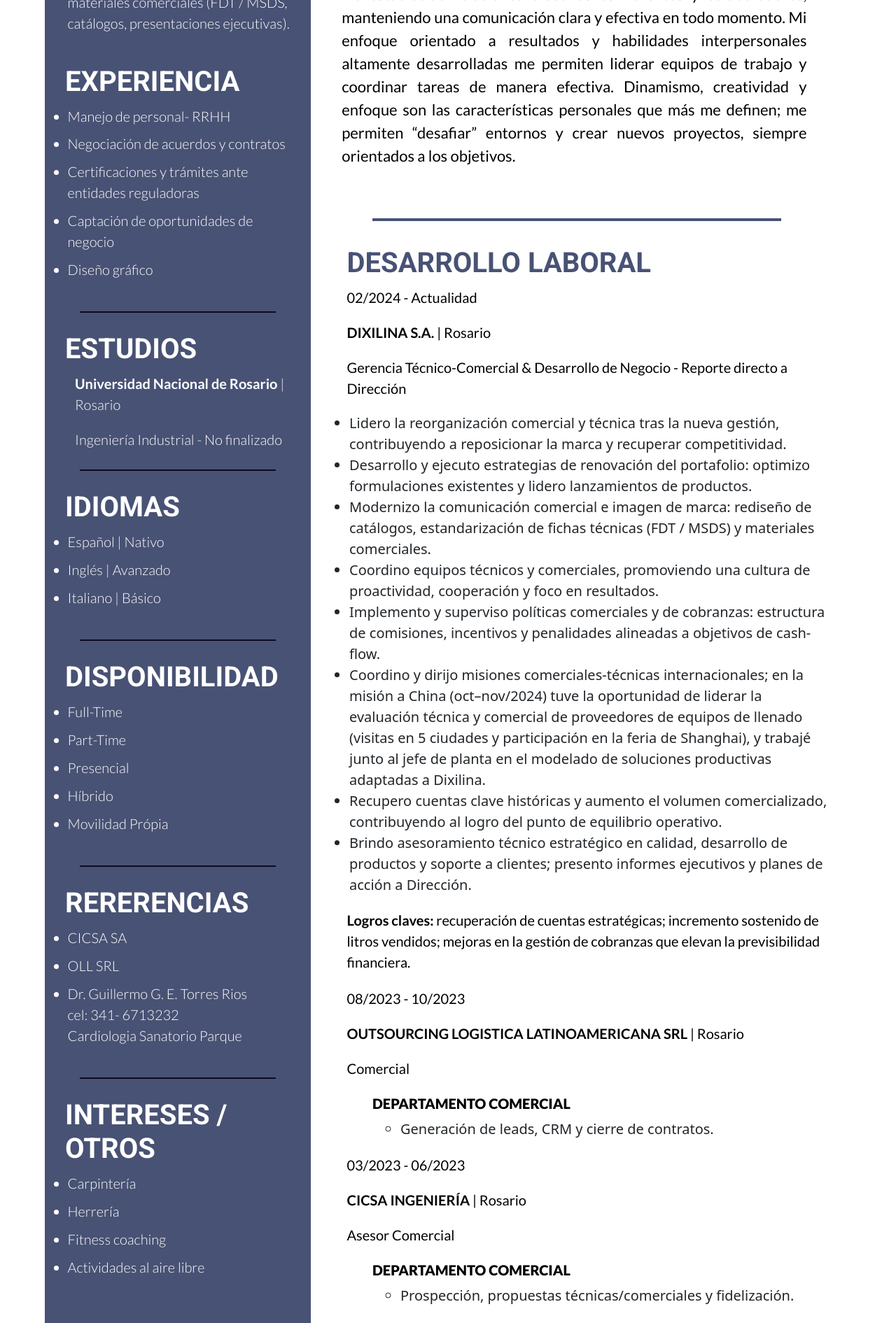
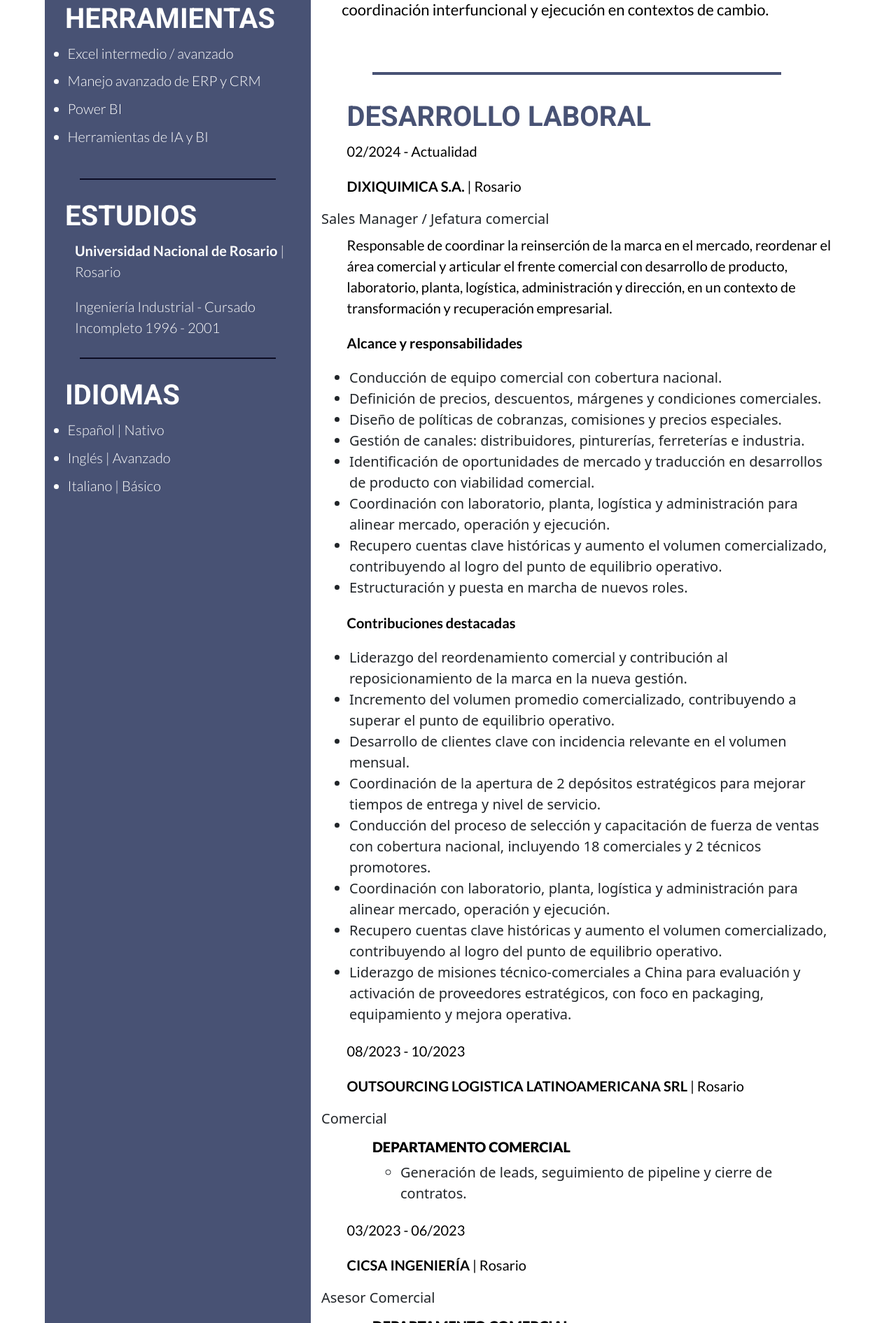
Before and after one commit to ArielGast/CV, a website: page index.html in a window 1280 px wide. Shown: the part 909-2800 px from the top of the page at 70% size. Drawn offline with nearby package versions, Linux system fonts and the light colour scheme.

Commit message:
nueva versión

```diff
--- a/index.html
+++ b/index.html
@@ -15,24 +15,23 @@
                 <img src="./imagenes/imagenCVsr.jpg" alt="Foto presentación">
                 <div class="separador-aside"></div>
                 <section>
-                    <h2>HABILIDADES CLAVES</h2>
+                    <h2>COMPETENCIAS CLAVES</h2>
                     <ul class="aptitudes-aside">
-                        <li>Liderazgo técnico-comercial y gestión de equipos multidisciplinares.</li>
-                        <li>Desarrollo de productos y control de calidad (formulaciones, pruebas, implementación).</li>
-                        <li>Gestión comercial estratégica: recuperación de cuentas, negociación y políticas de cobranza.</li>
-                        <li>Integración de información operativa (ERP / MRP) para toma de decisiones ejecutivas.</li>
-                        <li>Project management y toma de decisiones en entornos complejos.</li>
-                        <li>Comunicación técnica y confección de materiales comerciales (FDT / MSDS, catálogos, presentaciones ejecutivas).</li>
+                        <li>Dirección comercial y desarrollo de negocios.</li>
+                        <li>Pricing, rentabilidad y política comercial.</li>
+                        <li>Gestión de canales y desarrollo de cuentas clave.</li>
+                        <li>Reordenamiento comercial y disciplina de ejecución.</li>
+                        <li>Articulación entre mercado, producto y operación.</li>
+                        <li>Coordinación interfuncional con planta, laboratorio, logística y administración</li>
                     </ul>
                 </section>
                 <section>
-                    <h2>EXPERIENCIA</h2>
+                    <h2>HERRAMIENTAS</h2>
                     <ul class="aptitudes-aside">
-                        <li>Manejo de personal- RRHH</li>
-                        <li>Negociación de acuerdos y contratos</li>
-                        <li>Certificaciones y trámites ante entidades reguladoras</li>
-                        <li>Captación de oportunidades de negocio</li>
-                        <li>Diseño gráfico</li>
+                        <li>Excel intermedio / avanzado</li>
+                        <li>Manejo avanzado de ERP y CRM</li>
+                        <li>Power BI</li>
+                        <li>Herramientas de IA y BI</li>
                     </ul>
                 </section>
                 <div class="separador-aside"></div>
@@ -40,7 +39,7 @@
                     <h2>ESTUDIOS</h2>
                     <div class="formation">
                         <p><span>Universidad Nacional de Rosario</span> | Rosario </p>
-                        <p>Ingeniería Industrial - No finalizado </p>
+                        <p>Ingeniería Industrial - Cursado Incompleto 1996 - 2001 </p>
                     </div>
                 </section>
                 <div class="separador-aside"></div>
@@ -52,42 +51,12 @@
                         <li><span>Italiano | Básico </span></li>
                     </ul>
                 </section>
-                <div class="separador-aside"></div>
-                <section>
-                    <h2>DISPONIBILIDAD</h2>
-                    <ul class="aptitudes-aside">
-                        <li>Full-Time</li>
-                        <li>Part-Time</li>
-                        <li>Presencial</li>
-                        <li>Híbrido</li>
-                        <li>Movilidad Própia</li>
-                    </ul>
-                </section>
-                <div class="separador-aside"></div>
-                <section>
-                    <h2>RERERENCIAS</h2>
-                    <ul class="aptitudes-aside">
-                        <li>CICSA SA</li>
-                        <li>OLL SRL</li>
-                        <li>Dr. Guillermo G. E. Torres Rios <br>
-                            cel: 341- 6713232 <br>
-                            Cardiologia Sanatorio Parque</li>
-                    </ul>
-                </section>
-                <div class="separador-aside"></div>
-                <section>
-                    <h2>INTERESES / OTROS</h2>
-                    <ul class="aptitudes-aside">
-                        <li>Carpintería</li>
-                        <li>Herrería</li>
-                        <li>Fitness coaching</li>
-                        <li>Actividades al aire libre</li>
-                    </ul>
-                </section>
+
             </div>
             <div class="col">
                 <section class="Nombre">
                     <h1> Sebastián <br><span>Raynaudo Gigli</span></h1>
+                    <h3>Lider Comercial Sr. y Desarrollo de Negocios | Industria Química y Pinturas</h3>
                 </section>
                 <div class="contactos">
                     <ul>
@@ -102,68 +71,77 @@
                 </div>
                 <div class="separador-main"></div>
                 <section>
-                    <h3>RESUMEN PROFESIONAL</h3>
-                    <p class="descrip-personal">Con más de 20 años de experiencia en el sector químico, especializado en masillas, pinturas y
-                        productos afines, he combinado siempre pasión, conocimientos y dedicación para crecer en
-                        habilidades y conocimientos tanto generales como específicos del sector. He tenido la gran oportunidad de liderar proyectos integrales de desarrollo de productos,
-                        producción, diseño y comunicación de marca, lo que me ha permitido adquirir una visión holísticadel negocio. Mi sólida formación en este sector industrial me ha permitido tomar decisiones
-                        informadas basadas en los procesos y productos. Valorando la iniciativa y el compromiso, considero la comunicación como una herramienta clave
-                        en la gestión empresarial. He establecido relaciones efectivas con clientes y colaboradores, manteniendo una comunicación clara y efectiva en todo momento.
-                        Mi enfoque orientado a resultados y habilidades interpersonales altamente desarrolladas me  permiten liderar equipos de trabajo y coordinar tareas de manera efectiva. Dinamismo,
-                        creatividad y enfoque son las características personales que más me definen; me permiten “desafiar” entornos y crear nuevos proyectos, siempre orientados a los objetivos.</p>
+                    <h3>PERFIL EJECUTIVO</h3>
+                    <p class="descrip-personal">Líder comercial con más de 20 años de experiencia en industria química, pinturas y productos afines. Perfil técnico-comercial con visión integral del negocio, orientado a crecimiento rentable, pricing, desarrollo de cuentas y articulación entre mercado, producto y operación.
+                    Capacidad para detectar oportunidades de mercado, traducirlas en desarrollos concretos y acompañar su implementación y salida comercial.
+                    Experiencia en reordenamiento comercial, coordinación interfuncional y ejecución en contextos de cambio. </p>
                 </section>
                 <div class="separador-main"></div>
                 <section>
                     <h3>DESARROLLO LABORAL</h3>
                     <div class="experience">
                         <p>02/2024 - Actualidad</p>
-                        <p><span>DIXILINA S.A.</span> | Rosario</p>
-                        <p>Gerencia Técnico-Comercial & Desarrollo de Negocio - Reporte directo a Dirección</p>
+                        <p><span>DIXIQUIMICA S.A.</span> | Rosario</p>
+                        <h6>Sales Manager / Jefatura comercial</h6>
+                        <p>Responsable de coordinar la reinserción de la marca en el mercado, reordenar el área comercial y articular el frente comercial con desarrollo de producto, laboratorio, planta, logística, administración y dirección, en un contexto de transformación y recuperación empresarial.</p>
+                        <p><span>Alcance y responsabilidades</span></p>
                         <ul class="aptitudes-list">
-                            <li>Lidero la reorganización comercial y técnica tras la nueva gestión, contribuyendo a reposicionar la marca y recuperar competitividad.</li>
-                            <li>Desarrollo y ejecuto estrategias de renovación del portafolio: optimizo formulaciones existentes y lidero lanzamientos de productos.</li>
-                            <li>Modernizo la comunicación comercial e imagen de marca: rediseño de catálogos, estandarización de fichas técnicas (FDT / MSDS) y materiales comerciales.</li>
-                            <li>Coordino equipos técnicos y comerciales, promoviendo una cultura de proactividad, cooperación y foco en resultados.</li>
-                            <li>Implemento y superviso políticas comerciales y de cobranzas: estructura de comisiones, incentivos y penalidades alineadas a objetivos de cash-flow.</li>
-                            <li><span>Coordino y dirijo misiones comerciales-técnicas internacionales; en la misión a China (oct–nov/2024) tuve la oportunidad de liderar la evaluación técnica y comercial de proveedores de equipos de llenado (visitas en 5 ciudades y participación en la feria de Shanghai), y trabajé junto al jefe de planta en el modelado de soluciones productivas adaptadas a Dixilina.</span></li>
+                            <li><span>Conducción de equipo comercial con cobertura nacional.</span></li>
+                            <li>Definición de precios, descuentos, márgenes y condiciones comerciales. </li>
+                            <li>Diseño de políticas de cobranzas, comisiones y precios especiales.</li>
+                            <li>Gestión de canales: distribuidores, pinturerías, ferreterías e industria.</li>
+                            <li>Identificación de oportunidades de mercado y traducción en desarrollos de producto con viabilidad comercial. </li>
+                            <li>Coordinación con laboratorio, planta, logística y administración para alinear mercado, operación y ejecución. </li>
                             <li>Recupero cuentas clave históricas y aumento el volumen comercializado, contribuyendo al logro del punto de equilibrio operativo.</li>
-                            <li>Brindo asesoramiento técnico estratégico en calidad, desarrollo de productos y soporte a clientes; presento informes ejecutivos y planes de acción a Dirección.</li>
+                            <li><span>Estructuración y puesta en marcha de nuevos roles.</span></li>
                         </ul>
-                        <p><span>Logros claves:</span> recuperación de cuentas estratégicas; incremento sostenido de litros vendidos; mejoras en la gestión de cobranzas que elevan la previsibilidad financiera.</p>
+                        <p><span>Contribuciones destacadas</span><p>
+                        <ul class="aptitudes-list">
+                            <li><span>Liderazgo del reordenamiento comercial y contribución al reposicionamiento de la marca en la nueva gestión.</span></li>
+                            <li>Incremento del volumen promedio comercializado, contribuyendo a superar el punto de equilibrio operativo.</li>
+                            <li>Desarrollo de clientes clave con incidencia relevante en el volumen mensual.</li>
+                            <li><span>Coordinación de la apertura de 2 depósitos estratégicos para mejorar tiempos de entrega y nivel de servicio.</span></li>
+                            <li><span>Conducción del proceso de selección y capacitación de fuerza de ventas con cobertura nacional, incluyendo 18 comerciales y 2 técnicos promotores.</span></li>
+                            <li>Coordinación con laboratorio, planta, logística y administración para alinear mercado, operación y ejecución.</li>
+                            <li>Recupero cuentas clave históricas y aumento el volumen comercializado, contribuyendo al logro del punto de equilibrio operativo.</li>
+                            <li><span>Liderazgo de misiones técnico-comerciales a China para evaluación y activación de proveedores estratégicos, con foco en packaging, equipamiento y mejora operativa.</span></li>
+                        </ul>
                     </div>
                     <div class="experience">
                         <p>08/2023 - 10/2023</p>
                         <p><span>OUTSOURCING LOGISTICA LATINOAMERICANA SRL</span> | Rosario</p>
-                        <p>Comercial</p>
+                        <h6>Comercial</h6>
                         <ul class="aptitudes-title">
                             <li class="item">DEPARTAMENTO COMERCIAL</li>
                              <ul class="aptitudes-list">
-                                <li>Generación de leads, CRM y cierre de contratos.</li>
+                                <li>Generación de leads, seguimiento de pipeline y cierre de contratos.</li>
                             </ul>
                         </ul>
                     </div>
                      <div class="experience">
                         <p>03/2023 - 06/2023</p>
                         <p><span>CICSA INGENIERÍA</span> | Rosario</p>
-                        <p>Asesor Comercial</p>
+                        <h6>Asesor Comercial</h6>
                         <ul class="aptitudes-title">
                             <li class="item">DEPARTAMENTO COMERCIAL</li>
                             <ul class="aptitudes-list">
-                                <li>Prospección, propuestas técnicas/comerciales y fidelización.</li>
+                                <li>Prospección comercial, elaboración de propuestas y seguimiento de oportunidades.</li>
                             </ul>
                         </ul>
                     </div>
                     <div class="experience">
                         <p>08/2003 - 08/2022</p>
                         <p><span>Strato SRL</span> | Rosario</p>
-                        <p>Empresa de elaboración de productos químicos.</p>
+                        <h6>Gestión integral técnico-comercial y operativa </h6>
+                        <p>Empresa del sector químico, orientada a masillas, pinturas y productos afines.</p>
                         <ul class="aptitudes-list">
-                            <li>Rol transversal integrando I+D (formulaciones), producción, calidad, marketing y ventas.</li>
-                            <li>Lideré desarrollos de producto, control de calidad y puesta en línea de producciones; supervisé etiquetado, packaging y materiales técnico-comerciales.</li>
-                            <li>Asistí técnicamente a clientes (capacitaciones, soporte postventa) y gestioné contratos, certificaciones y reclamos.</li>
-                            <li>Coordiné operaciones de almacén y logística y participé en la gestión administrativa y de costos.</li>
+                            <li>Gestión de una cartera de más de 30 productos para repintado automotor y pintura industrial.</li>
+                            <li>Desarrollo de producción para terceros de marcas nacionales e internacionales de primera línea. </li>
+                            <li>Escalamiento de una línea de productos desde 3 toneladas/mes hasta 16 toneladas/mes.</li>
+                            <li>Dictado de capacitaciones técnicas y comerciales a fuerzas de ventas de clientes y socios industriales.</li>
+                            <li>Redacción de material didáctico, documentación técnica y piezas de apoyo comercial para capacitación y promoción.</li>
+                            <li>Gestión de exportaciones, a través de socio estratégico en el exterior, de productos de manufactura propia hacia países de América Latina.</li>
                         </ul>
-                        <p>(Resumen: experiencia amplia que combina profundidad técnica con gestión comercial y operativa.)</p>
                     </div>
                 </section>
             </div>
```
